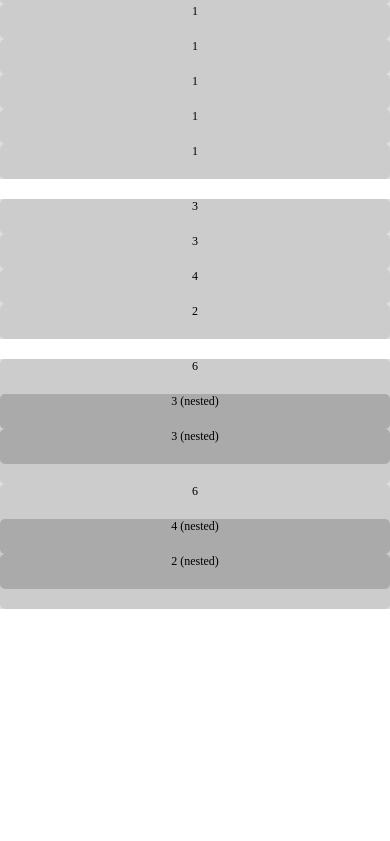
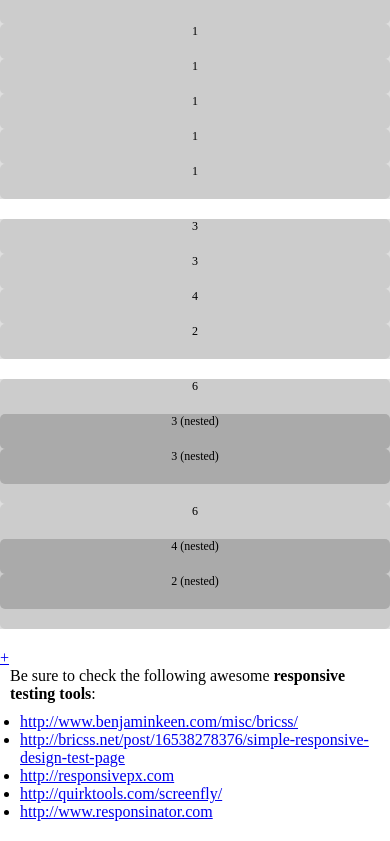
Before and after one commit to akikoo/Fluid-Grid, a plain HTML site: page index.html in a window 390 px wide. Shown: the part 355-1196 px from the top of the page. Before the commit the page ends 984 px from the top, so only its background shows below. Drawn offline with Linux system fonts and the light colour scheme.

Commit message:
Added links to responsive testing resources. Also added markup and script reference to be used by the grid configurator.

```diff
--- a/index.html
+++ b/index.html
@@ -22,7 +22,6 @@
 		<meta name="MobileOptimized" content="320"/>
 		<meta name="viewport" content="width=device-width, initial-scale=1.0">
 
-
 		<!--[if (gt IE 8) | (IEMobile)]><!-->
 		<link rel="stylesheet" href="css/styles.css">
 		<!--<![endif]-->
@@ -38,6 +37,8 @@
 		<div class="page">
 
 			<h1>Nested Fluid Responsive Grid</h1>
+
+            <div id="js-row" class="row"></div>
 
 			<div class="row">
 				<div class="col one">1</div>
@@ -80,5 +81,18 @@
 
 		</div>
 
+		<a href="#" title="Open grid configurator" id="toggle">+</a>
+		<form action="" id="updategrid" method="post" style="display:none;"></form>
+
+        <p>Be sure to check the following awesome <strong>responsive testing tools</strong>:</p>
+        <ul>
+            <li><a href="http://www.benjaminkeen.com/misc/bricss/">http://www.benjaminkeen.com/misc/bricss/</a></li>
+            <li><a href="http://bricss.net/post/16538278376/simple-responsive-design-test-page">http://bricss.net/post/16538278376/simple-responsive-design-test-page</a></li>
+            <li><a href="http://responsivepx.com">http://responsivepx.com</a></li>
+            <li><a href="http://quirktools.com/screenfly/">http://quirktools.com/screenfly/</a></li>
+            <li><a href="http://www.responsinator.com">http://www.responsinator.com</a></li>
+        </ul>
+
+		<script src="js/configurator.js"></script>
 	</body>
 </html>
```
Lines whose indentation alone changed are shown as unchanged.
